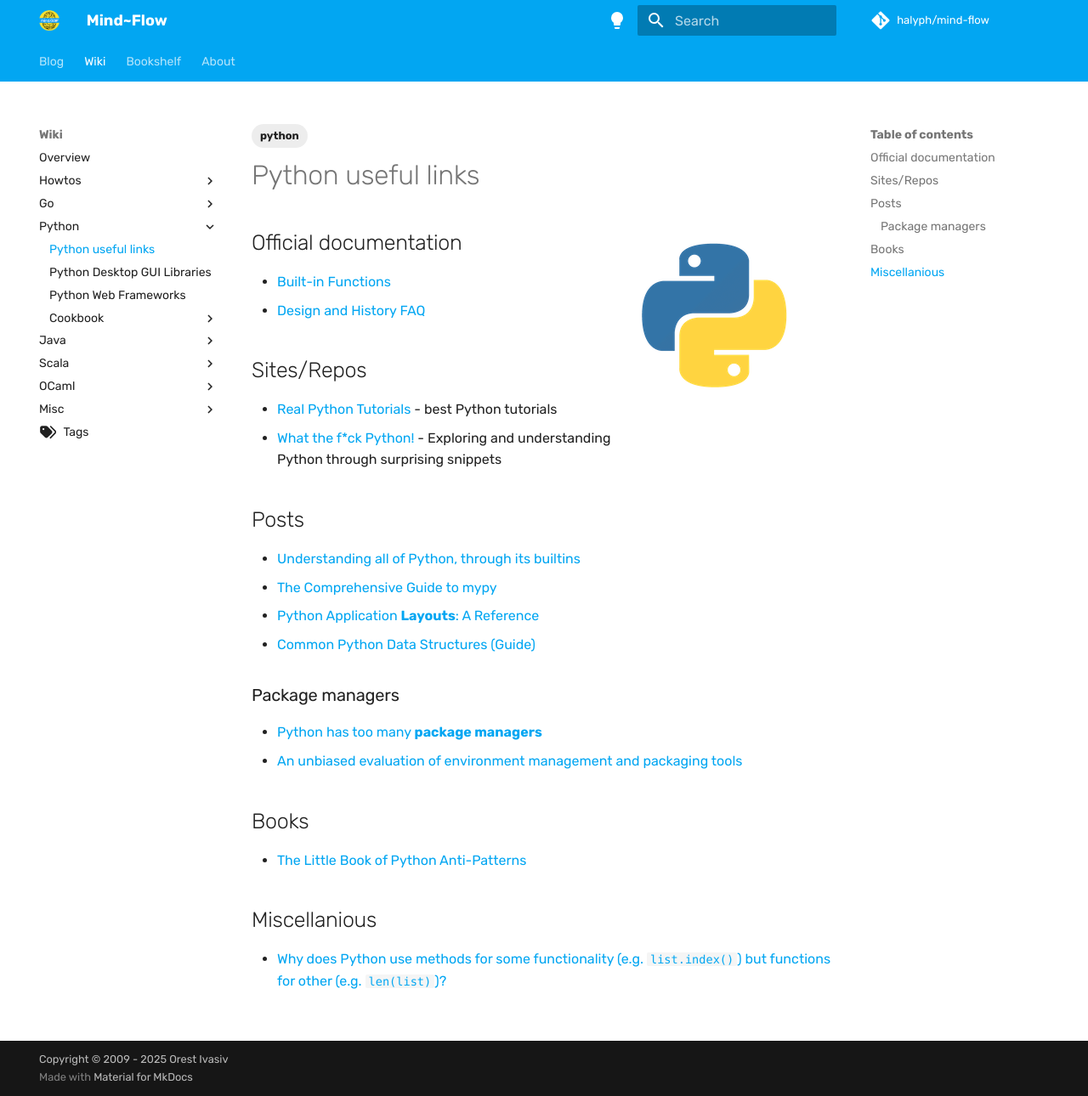
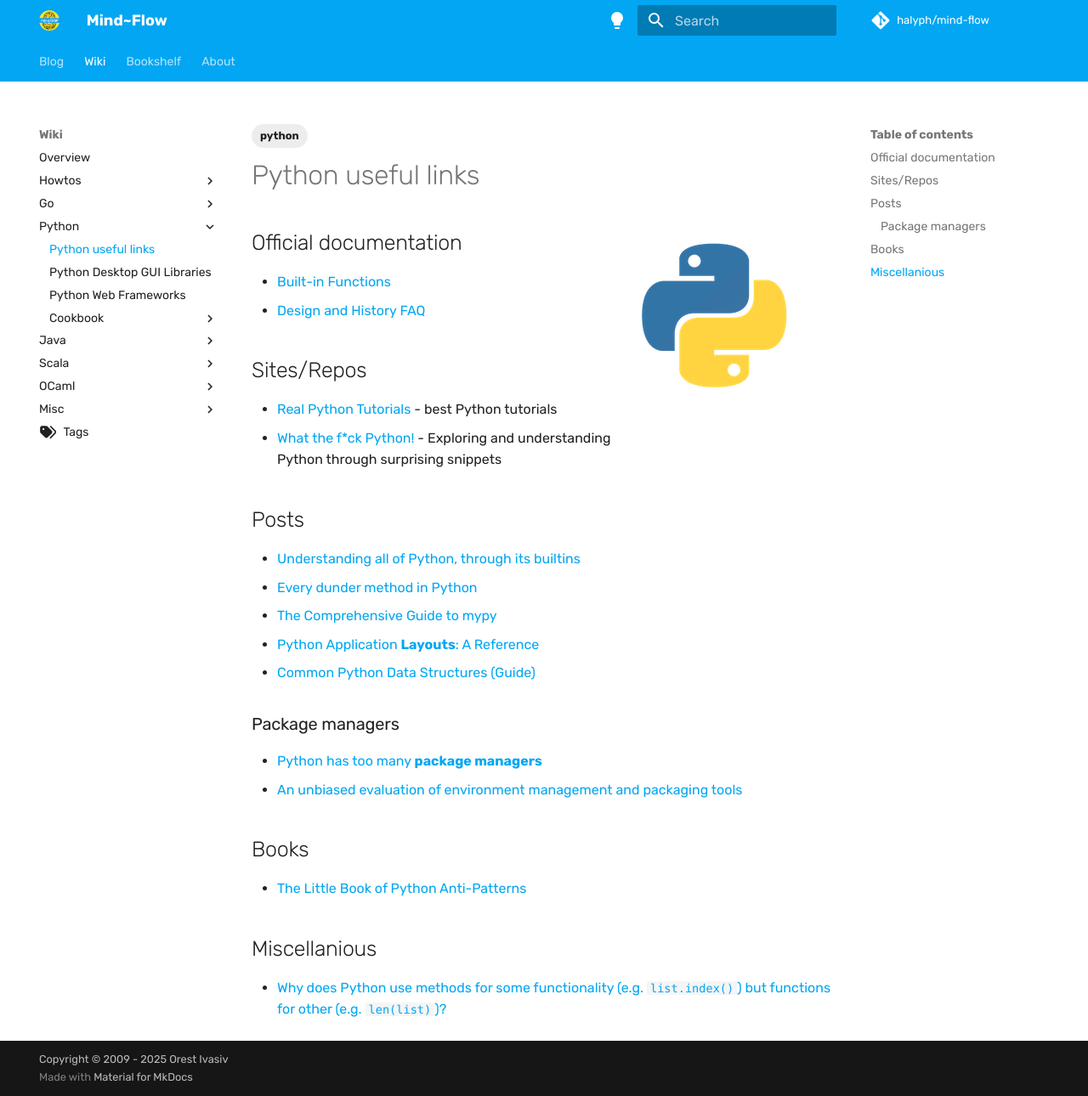
Before and after one commit to halyph/mind-flow, an MkDocs documentation site: the page built from docs/wiki/Lang-Python/index.md, in a window 1280 px wide and 1290 px high. Shown: the whole window at 85% size. Built offline with MkDocs 1.6.1 and Material for MkDocs 9.7.7, drawn with Linux system fonts in a browser that asks for light colours; some web fonts are replaced; comment, search, counter and statistics services are not loaded.

Commit message:
upd Lang-Python/index.md

```diff
--- a/docs/wiki/Lang-Python/index.md
+++ b/docs/wiki/Lang-Python/index.md
@@ -20,11 +20,13 @@ tags:
 ## Posts
 
 - [Understanding all of Python, through its builtins](https://tushar.lol/post/builtins/)
+- [Every dunder method in Python](https://www.pythonmorsels.com/every-dunder-method/)
 - [The Comprehensive Guide to mypy](https://tushar.lol/post/mypy-guide/)
 - [Python Application **Layouts**: A Reference](https://realpython.com/python-application-layouts/)
 - [Common Python Data Structures (Guide)](https://realpython.com/python-data-structures/)
 
 ### Package managers
+
 - [Python has too many **package managers**](https://dublog.net/blog/so-many-python-package-managers/)
 - [An unbiased evaluation of environment management and packaging tools](https://alpopkes.com/posts/python/packaging_tools/)
 
```
